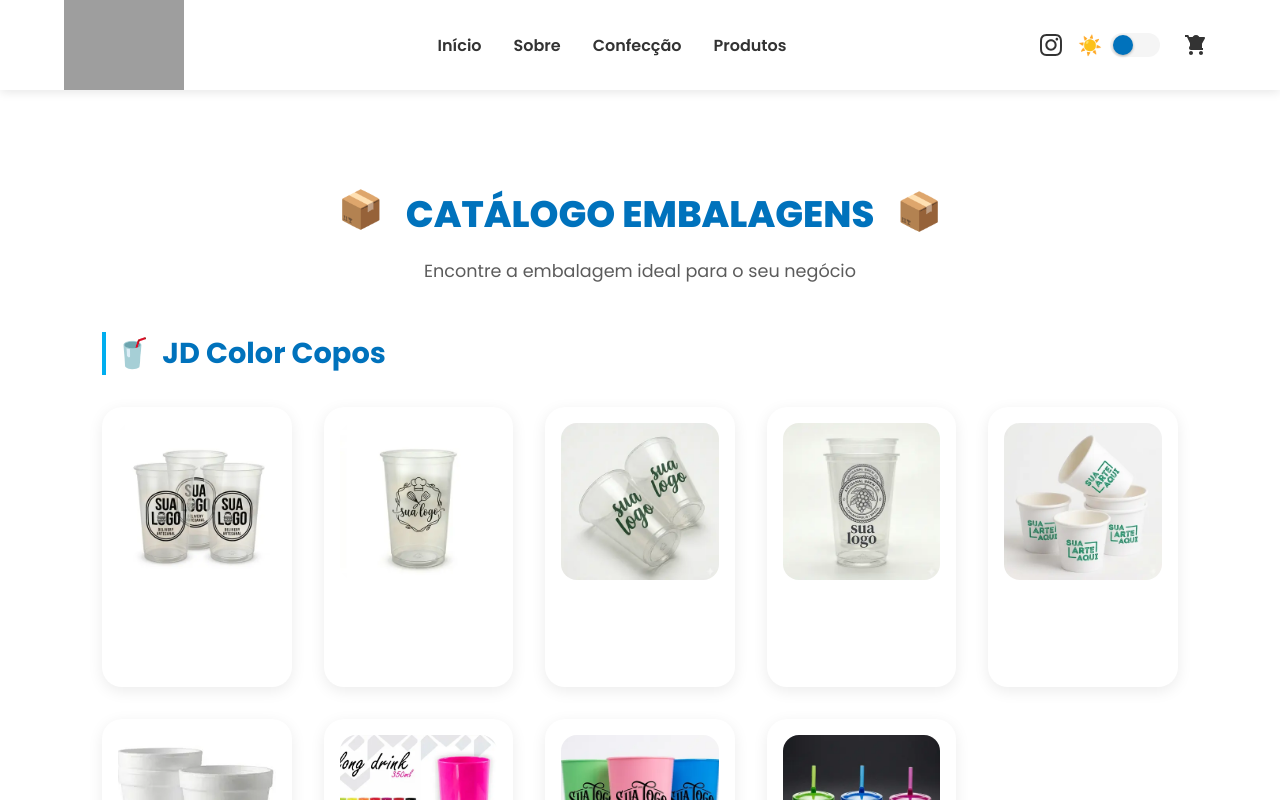
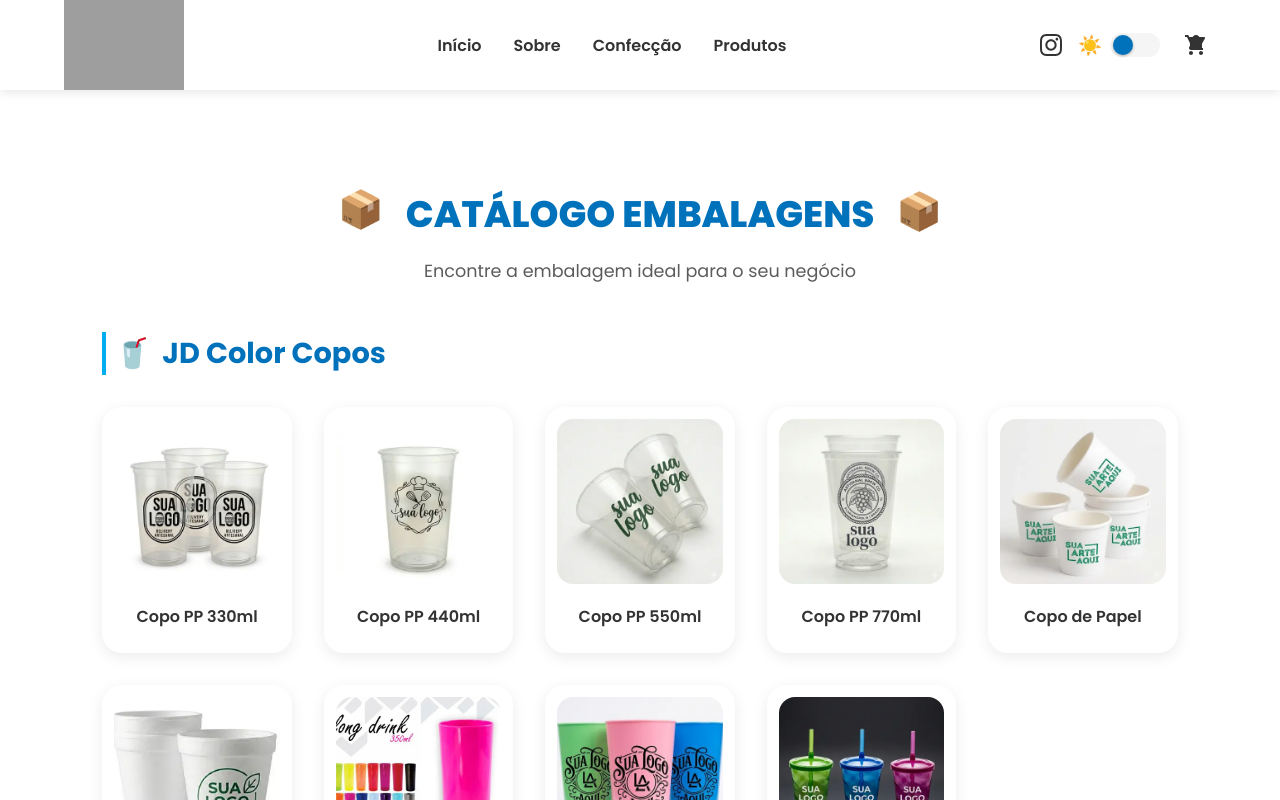
Before and after one commit to ags-tech-team/jd_embalagens_website, a React (Create React App) app: page /produtos in a window 1280 px wide. Shown: the top 800 px of the page. Built offline with nearby package versions, Linux system fonts and the light colour scheme; grey boxes are pictures that could not be loaded.

Commit message:
Atualizações finais

```diff
--- a/src/components/Home/HeroCarousel/styles.ts
+++ b/src/components/Home/HeroCarousel/styles.ts
@@ -4,10 +4,9 @@ export const HeroSlide = styled.div<{ $image: string }>`
   width: 100%;
   height: 100%;
   background-image: url(${props => props.$image});
-  background-size: contain;
+  background-size: 100% 100%;
   background-position: center;
   background-repeat: no-repeat;
-  background-color: ${props => props.theme.colors.background};
   position: relative;
 `;
 
--- a/src/pages/Products/styles.ts
+++ b/src/pages/Products/styles.ts
@@ -119,15 +119,10 @@ export const ProductCard = styled.div`
   cursor: pointer;
   transition: all 0.3s ease;
   box-shadow: 0 4px 15px rgba(0, 0, 0, 0.08);
-  padding: 1rem;
-
-  /* Para evitar quebra de página dentro do card no PDF */
-  page-break-inside: avoid;
-  break-inside: avoid;
-  min-height: 280px;
+  padding: 0.75rem;
   display: flex;
   flex-direction: column;
-  justify-content: space-between;
+  gap: 0.5rem;
 
   &:hover {
     transform: translateY(-8px);
@@ -138,7 +133,6 @@ export const ProductCard = styled.div`
 export const ProductImage = styled.img`
   width: 100%;
   height: auto;
-  max-height: 200px;
   aspect-ratio: 1 / 1;
   object-fit: cover;
   border-radius: 16px;
@@ -150,20 +144,26 @@ export const ProductImage = styled.img`
 `;
 
 export const ProductName = styled.p`
-  padding: 0.75rem 0.5rem 0.25rem;
   text-align: center;
-  font-weight: 900;
+  font-weight: 600;
   font-size: 0.85rem;
-  color: #FFFFFF;
+  color: ${props => props.theme.colors.text};
   background: ${props => props.theme.colors.cardBg};
+  padding: 0.25rem 0.25rem;
+  margin-top: 0;
   word-break: keep-all;
   white-space: normal;
   overflow-wrap: normal;
   hyphens: none;
 
   @media (min-width: 768px) {
+    font-size: 0.9rem;
+    padding: 0.5rem 0.25rem;
+  }
+
+  @media (min-width: 1024px) {
     font-size: 1rem;
-    padding: 1rem 0.5rem 0.1rem;
+    padding: 0.75rem 0.25rem;
   }
 `;
 
```
